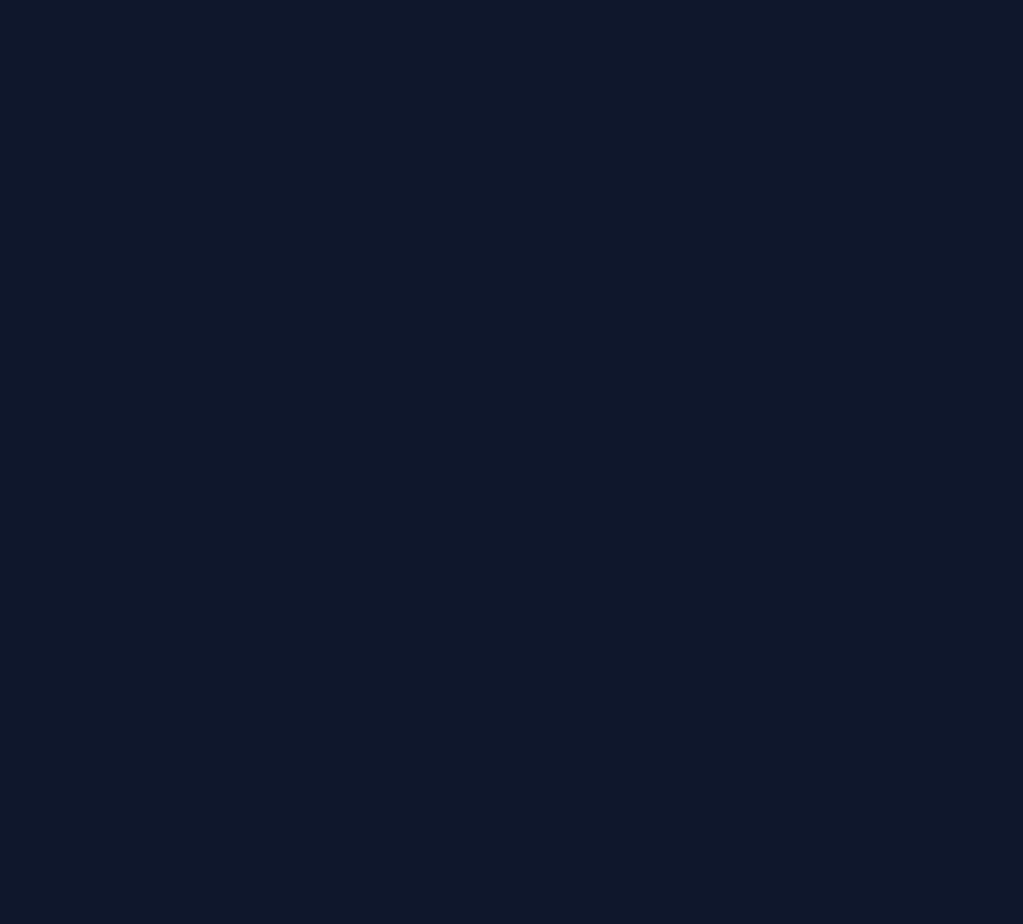
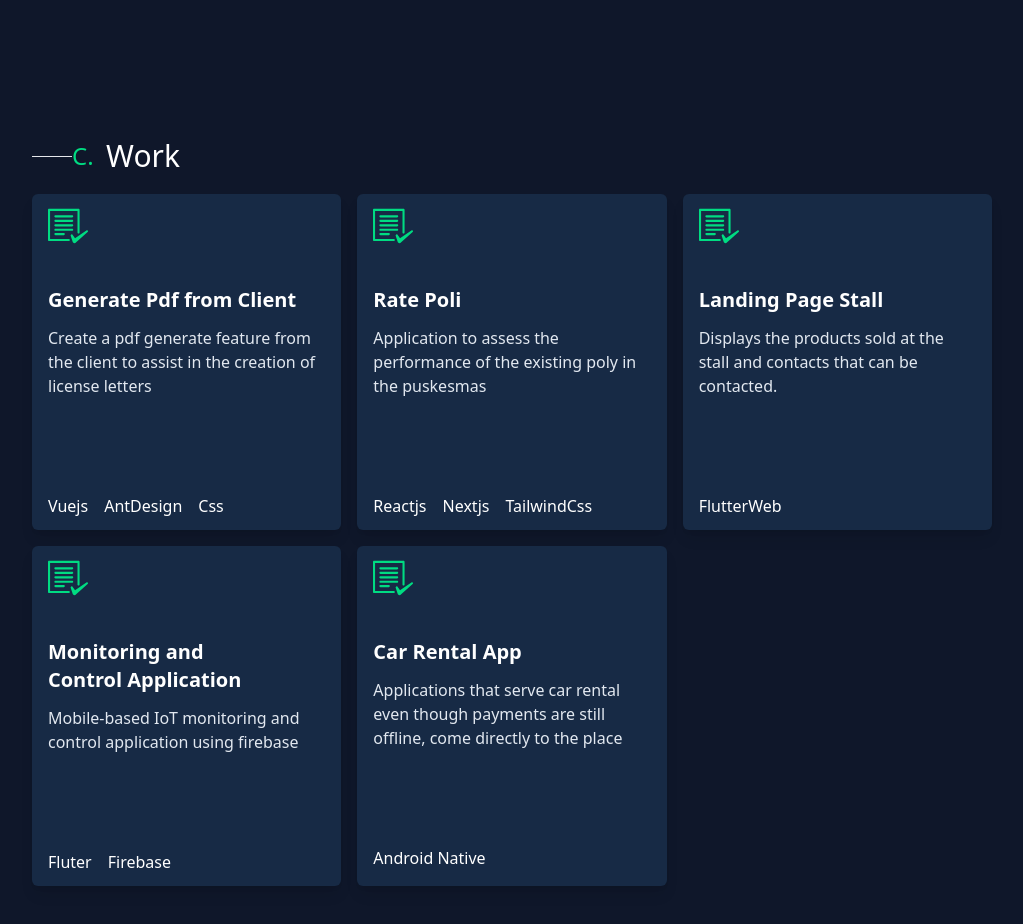
Before and after one commit to valendion/valendionv2, a Nuxt app: page / in a window 1280 px wide. Shown: the part 1880-2804 px from the top of the page, without its empty margins (128-1151 px from the left). Before the commit the page ends 2018 px from the top, so only its background shows below. Built offline with nearby package versions, Linux system fonts and the light colour scheme.

Commit message:
feat(work): add work section

```diff
--- a/assets/css/tailwind.css
+++ b/assets/css/tailwind.css
@@ -93,4 +93,8 @@
   .splash_screen_logo {
     @apply w-80 h-40;
   }
+
+  .item_work {
+    @apply hover:-translate-y-2;
+  }
 }
--- /dev/null
+++ b/components/ItemWork/GridWork.vue
@@ -0,0 +1,20 @@
+<template>
+  <div class="grid grid-cols-3 gap-4">
+    <Item
+      v-for="(item, index) in works"
+      :key="index"
+      :link="item.link"
+      :description="item.description"
+      :technology="item.technology"
+      :title="item.title"
+    >
+    </Item>
+  </div>
+</template>
+
+<script setup lang="ts">
+import Item from "./Item.vue";
+import { works } from "~/utils/const";
+</script>
+
+<style scoped></style>
--- /dev/null
+++ b/components/ItemWork/Item.vue
@@ -0,0 +1,35 @@
+<template>
+  <div
+    class="rounded-md shadow-lg px-4 py-3 text-white bg-black_work item_work"
+  >
+    <div class="flex flex-col">
+      <div class="flex justify-between">
+        <img src="/icon/ic_task.svg" alt="Icon Task" class="h-10 w-10" />
+        <p v-show="link">Icon</p>
+      </div>
+
+      <p class="text-xl mt-10 font-semibold text-balance">{{ title }}</p>
+      <p class="text-base mt-3 text-whiteYoung">
+        {{ description }}
+      </p>
+      <ul class="flex gap-x-4 mt-24">
+        <li v-for="(value, index) in technology" :key="index">
+          {{ value }}
+        </li>
+      </ul>
+    </div>
+  </div>
+</template>
+
+<script setup lang="ts">
+const lang: string[] = ["Javascript", "Reactjs", "TailwindCss"];
+
+const { link, title, description, technology } = defineProps({
+  link: String,
+  title: String,
+  description: String,
+  technology: Array<String>,
+});
+</script>
+
+<style scoped></style>
--- a/components/home/Content.vue
+++ b/components/home/Content.vue
@@ -3,6 +3,7 @@
     <Greeting />
     <AboutMe />
     <Experience />
+    <Work />
   </main>
 </template>
 
@@ -10,6 +11,7 @@
 import Greeting from "./Greeting.vue";
 import AboutMe from "./AboutMe.vue";
 import Experience from "./Experience.vue";
+import Work from "./Work.vue";
 </script>
 
 <style scoped></style>
--- /dev/null
+++ b/components/home/Work.vue
@@ -0,0 +1,18 @@
+<template>
+  <div class="mb-40">
+    <div class="flex justify-between items-center flex-col">
+      <div class="flex justify-start items-center mb-5 w-full">
+        <hr class="w-10 h-px bg-white" />
+        <p class="text-primary text-2xl">C. &nbsp;</p>
+        <span class="text-white text-3xl">Work </span>
+      </div>
+      <GridWork />
+    </div>
+  </div>
+</template>
+
+<script setup lang="ts">
+import GridWork from "../ItemWork/GridWork.vue";
+</script>
+
+<style scoped></style>
--- /dev/null
+++ b/model/WorkItem.ts
@@ -0,0 +1,6 @@
+export interface WorkItem {
+  title: string;
+  description: string;
+  link: string;
+  technology: string[];
+}
--- /dev/null
+++ b/utils/const.ts
@@ -0,0 +1,43 @@
+import type { WorkItem } from "~/model/WorkItem";
+
+export const works: WorkItem[] = [
+  {
+    title: "Generate Pdf from Client",
+    description:
+      "Create a pdf generate feature from the client to assist in the creation of license letters",
+    link: "",
+    technology: ["Vuejs", "AntDesign", "Css"],
+  },
+
+  {
+    title: "Rate Poli",
+    description:
+      "Application to assess the performance of the existing poly in the puskesmas",
+    link: "",
+    technology: ["Reactjs", "Nextjs", "TailwindCss"],
+  },
+
+  {
+    title: "Landing Page Stall",
+    description:
+      "Displays the products sold at the stall and contacts that can be contacted.",
+    link: "",
+    technology: ["FlutterWeb"],
+  },
+
+  {
+    title: "Monitoring and Control Application",
+    description:
+      "Mobile-based IoT monitoring and control application using firebase",
+    link: "",
+    technology: ["Fluter", "Firebase"],
+  },
+
+  {
+    title: "Car Rental App",
+    description:
+      "Applications that serve car rental even though payments are still offline, come directly to the place",
+    link: "",
+    technology: ["Android Native"],
+  },
+];
```
Also changed, not shown: public/icon/ic_task.svg (added).
